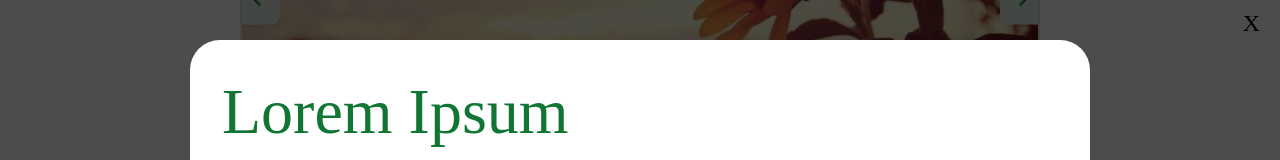
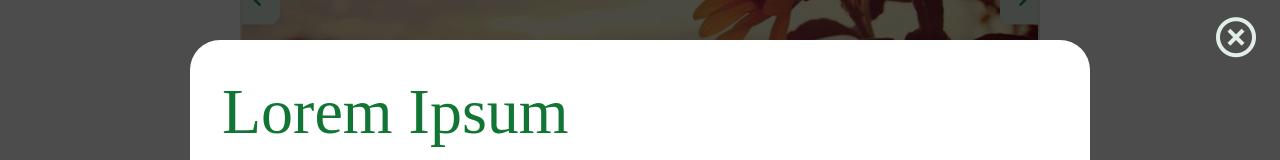
Before and after one commit to CHOCLO5/desaAcademic, a plain HTML site: page index.html in a window 1280 px wide. Both pictures are taken after a click on the button "Ver más...". Shown: the part 330-490 px from the top of the page. Drawn offline with nearby package versions, Linux system fonts and the light colour scheme; a web font is replaced by a local one.

Commit message:
Modificación en push-up de evento

```diff
--- a/Styles/principal.css
+++ b/Styles/principal.css
@@ -337,10 +337,11 @@ article footer{
     max-width: 100%;
 }
 
-.close{/*Botón de cierre*/
+.close{  /*Botón de cierre*/
     position: absolute;
+    color: #e1eee5;
     top: 10px;
     right: 20px;
-    font-size: 1.5rem;
+    font-size: 3rem;
     cursor: pointer;
 }
--- a/index.html
+++ b/index.html
@@ -74,7 +74,7 @@
         <!-- Modal -->
         <div id="myModal" class="modal">
             <section class="modal-content">
-                <span class="close">X</span>
+                <span class="close"><i class="ri-close-circle-line"></i></span>
                 <header>
                     <p class="title">Lorem Ipsum</p>
                     <p class="sub-title">Sed do eiusmod tempor incididunt</p>
```
